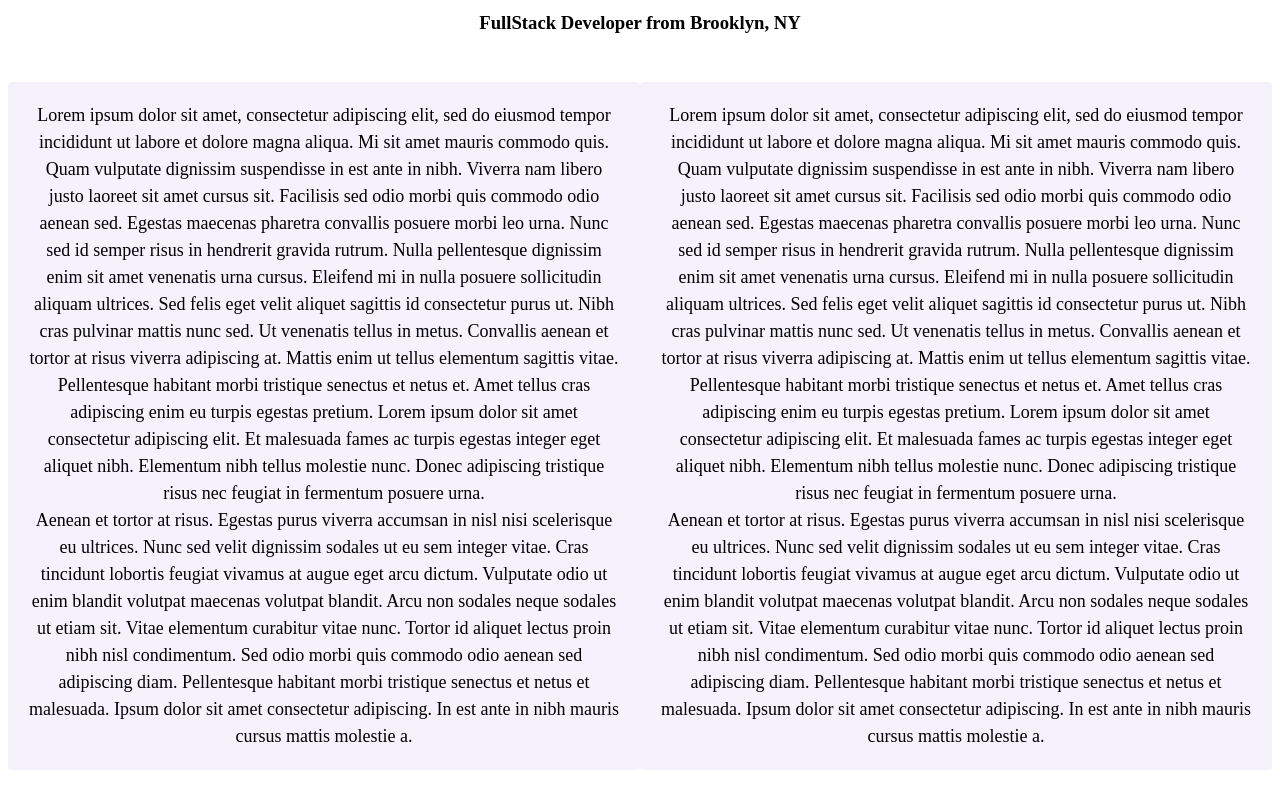
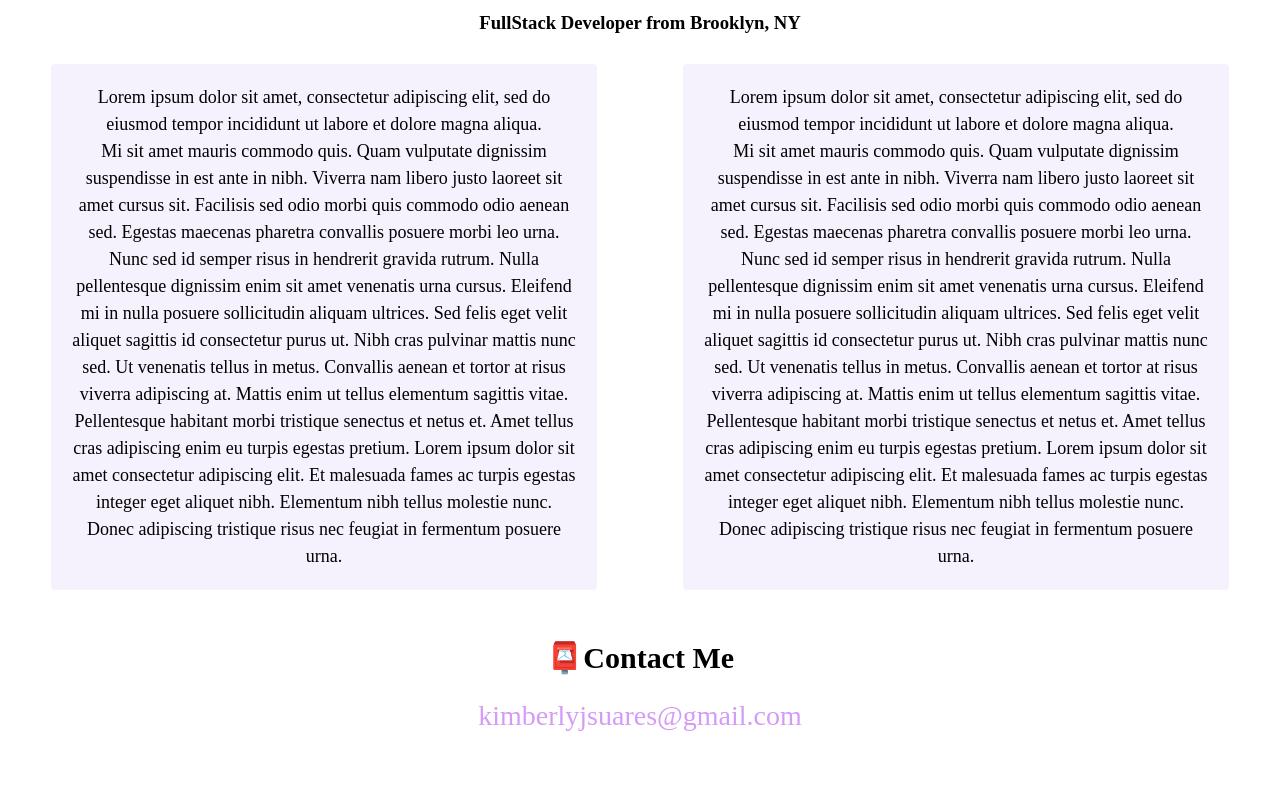
Before and after one commit to ksuares1/Portfolio, a plain HTML site: page about.html in a window 1280 px wide. Shown: the part 139-948 px from the top of the page. After the commit the page ends 921 px from the top, so only its background shows below. Drawn offline with Linux system fonts and the light colour scheme.

Commit message:
completed all css for about page

```diff
--- a/about.html
+++ b/about.html
@@ -9,23 +9,28 @@
 </head>
 <body>
     <div class="para-container">
-    <a href="index.html">Back to the homepage</a>
+    <a class="home-link" href="index.html">Back to the homepage</a>
     <h1>About Me</h1>
     <h3>FullStack Developer from Brooklyn, NY</h3>
 
     <div class="paras">
     <p class="first-para">
-    Lorem ipsum dolor sit amet, consectetur adipiscing elit, sed do eiusmod tempor incididunt ut labore et dolore magna aliqua. Mi sit amet mauris commodo quis. Quam vulputate dignissim suspendisse in est ante in nibh. Viverra nam libero justo laoreet sit amet cursus sit. Facilisis sed odio morbi quis commodo odio aenean sed. Egestas maecenas pharetra convallis posuere morbi leo urna. Nunc sed id semper risus in hendrerit gravida rutrum. Nulla pellentesque dignissim enim sit amet venenatis urna cursus. Eleifend mi in nulla posuere sollicitudin aliquam ultrices. Sed felis eget velit aliquet sagittis id consectetur purus ut. Nibh cras pulvinar mattis nunc sed. Ut venenatis tellus in metus. Convallis aenean et tortor at risus viverra adipiscing at. Mattis enim ut tellus elementum sagittis vitae. Pellentesque habitant morbi tristique senectus et netus et. Amet tellus cras adipiscing enim eu turpis egestas pretium. Lorem ipsum dolor sit amet consectetur adipiscing elit. Et malesuada fames ac turpis egestas integer eget aliquet nibh. Elementum nibh tellus molestie nunc. Donec adipiscing tristique risus nec feugiat in fermentum posuere urna.
+    Lorem ipsum dolor sit amet, consectetur adipiscing elit, sed do eiusmod tempor incididunt ut labore et dolore magna aliqua.
     <br>
-    Aenean et tortor at risus. Egestas purus viverra accumsan in nisl nisi scelerisque eu ultrices. Nunc sed velit dignissim sodales ut eu sem integer vitae. Cras tincidunt lobortis feugiat vivamus at augue eget arcu dictum. Vulputate odio ut enim blandit volutpat maecenas volutpat blandit. Arcu non sodales neque sodales ut etiam sit. Vitae elementum curabitur vitae nunc. Tortor id aliquet lectus proin nibh nisl condimentum. Sed odio morbi quis commodo odio aenean sed adipiscing diam. Pellentesque habitant morbi tristique senectus et netus et malesuada. Ipsum dolor sit amet consectetur adipiscing. In est ante in nibh mauris cursus mattis molestie a.
+    Mi sit amet mauris commodo quis. Quam vulputate dignissim suspendisse in est ante in nibh. Viverra nam libero justo laoreet sit amet cursus sit. Facilisis sed odio morbi quis commodo odio aenean sed. Egestas maecenas pharetra convallis posuere morbi leo urna. Nunc sed id semper risus in hendrerit gravida rutrum. Nulla pellentesque dignissim enim sit amet venenatis urna cursus. Eleifend mi in nulla posuere sollicitudin aliquam ultrices. Sed felis eget velit aliquet sagittis id consectetur purus ut. Nibh cras pulvinar mattis nunc sed. Ut venenatis tellus in metus. Convallis aenean et tortor at risus viverra adipiscing at. Mattis enim ut tellus elementum sagittis vitae. Pellentesque habitant morbi tristique senectus et netus et. Amet tellus cras adipiscing enim eu turpis egestas pretium. Lorem ipsum dolor sit amet consectetur adipiscing elit. Et malesuada fames ac turpis egestas integer eget aliquet nibh. Elementum nibh tellus molestie nunc. Donec adipiscing tristique risus nec feugiat in fermentum posuere urna.
+
     </p>
 
     <p class="second-para">
-     Lorem ipsum dolor sit amet, consectetur adipiscing elit, sed do eiusmod tempor incididunt ut labore et dolore magna aliqua. Mi sit amet mauris commodo quis. Quam vulputate dignissim suspendisse in est ante in nibh. Viverra nam libero justo laoreet sit amet cursus sit. Facilisis sed odio morbi quis commodo odio aenean sed. Egestas maecenas pharetra convallis posuere morbi leo urna. Nunc sed id semper risus in hendrerit gravida rutrum. Nulla pellentesque dignissim enim sit amet venenatis urna cursus. Eleifend mi in nulla posuere sollicitudin aliquam ultrices. Sed felis eget velit aliquet sagittis id consectetur purus ut. Nibh cras pulvinar mattis nunc sed. Ut venenatis tellus in metus. Convallis aenean et tortor at risus viverra adipiscing at. Mattis enim ut tellus elementum sagittis vitae. Pellentesque habitant morbi tristique senectus et netus et. Amet tellus cras adipiscing enim eu turpis egestas pretium. Lorem ipsum dolor sit amet consectetur adipiscing elit. Et malesuada fames ac turpis egestas integer eget aliquet nibh. Elementum nibh tellus molestie nunc. Donec adipiscing tristique risus nec feugiat in fermentum posuere urna.
-    <br>
-    Aenean et tortor at risus. Egestas purus viverra accumsan in nisl nisi scelerisque eu ultrices. Nunc sed velit dignissim sodales ut eu sem integer vitae. Cras tincidunt lobortis feugiat vivamus at augue eget arcu dictum. Vulputate odio ut enim blandit volutpat maecenas volutpat blandit. Arcu non sodales neque sodales ut etiam sit. Vitae elementum curabitur vitae nunc. Tortor id aliquet lectus proin nibh nisl condimentum. Sed odio morbi quis commodo odio aenean sed adipiscing diam. Pellentesque habitant morbi tristique senectus et netus et malesuada. Ipsum dolor sit amet consectetur adipiscing. In est ante in nibh mauris cursus mattis molestie a.
-    </p>
+     Lorem ipsum dolor sit amet, consectetur adipiscing elit, sed do eiusmod tempor incididunt ut labore et dolore magna aliqua.
+     <br>
+     Mi sit amet mauris commodo quis. Quam vulputate dignissim suspendisse in est ante in nibh. Viverra nam libero justo laoreet sit amet cursus sit. Facilisis sed odio morbi quis commodo odio aenean sed. Egestas maecenas pharetra convallis posuere morbi leo urna. Nunc sed id semper risus in hendrerit gravida rutrum. Nulla pellentesque dignissim enim sit amet venenatis urna cursus. Eleifend mi in nulla posuere sollicitudin aliquam ultrices. Sed felis eget velit aliquet sagittis id consectetur purus ut. Nibh cras pulvinar mattis nunc sed. Ut venenatis tellus in metus. Convallis aenean et tortor at risus viverra adipiscing at. Mattis enim ut tellus elementum sagittis vitae. Pellentesque habitant morbi tristique senectus et netus et. Amet tellus cras adipiscing enim eu turpis egestas pretium. Lorem ipsum dolor sit amet consectetur adipiscing elit. Et malesuada fames ac turpis egestas integer eget aliquet nibh. Elementum nibh tellus molestie nunc. Donec adipiscing tristique risus nec feugiat in fermentum posuere urna.
     </div>
+
+        <div id="contact">
+            <h2 class="contact-header">📮Contact Me</h2>
+            <a id="important" class="email-link" href="mailto:kimberlyjsuares@gmail.com">kimberlyjsuares@gmail.com</a>
+        </div>
     </div>
 
 </body>
--- a/assets/css/styles.css
+++ b/assets/css/styles.css
@@ -13,7 +13,9 @@ h1{
 .buttons{
     margin:50px;
 }
-#contact-btn{
+
+
+.contact-btn{
 text-decoration: none;
 padding:20px;
 background: var(--primary-color);
@@ -40,14 +42,44 @@ border-radius:8px;
 
 .paras{
     display: flex;
-    margin: 30px 0
+    margin: 30px 0;
 }
 
  p {
-    background: var(--secondary-color);
+    margin: 10px;
     padding: 20px;
     border-radius: 4px;
     font-size: 18px;
     line-height: 1.5;
     text-align: center;
 }
+
+    .first-para, .second-para{
+    background: var(--secondary-color);
+    width:40%;
+    margin:0 auto;
+    }
+
+    #contact{
+        margin:50px;
+    }
+
+.email-link{
+    text-decoration:none;
+    display: flex;
+    justify-content: center;
+    color: var(--primary-color);
+    font-size: 28px;
+    cursor:pointer;
+}
+
+
+
+
+.home-link:visited{
+    color:red;
+    cursor:pointer;
+}
+.contact-header{
+    font-size:30px;
+}
```
Also changed, not shown: index.html (+1 -1 lines).
